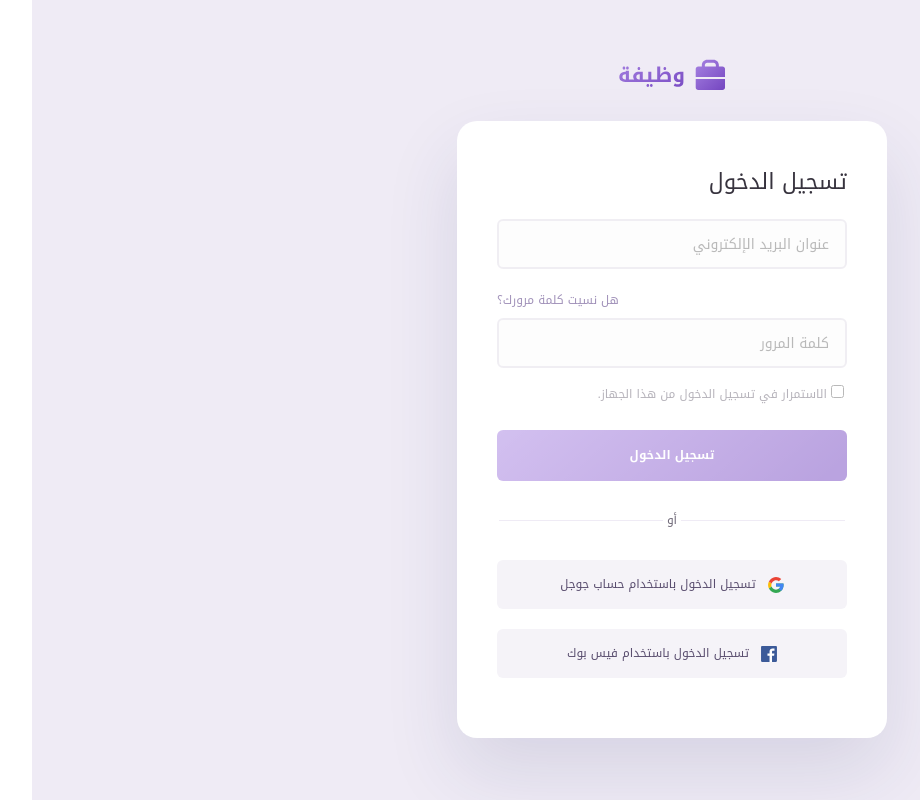
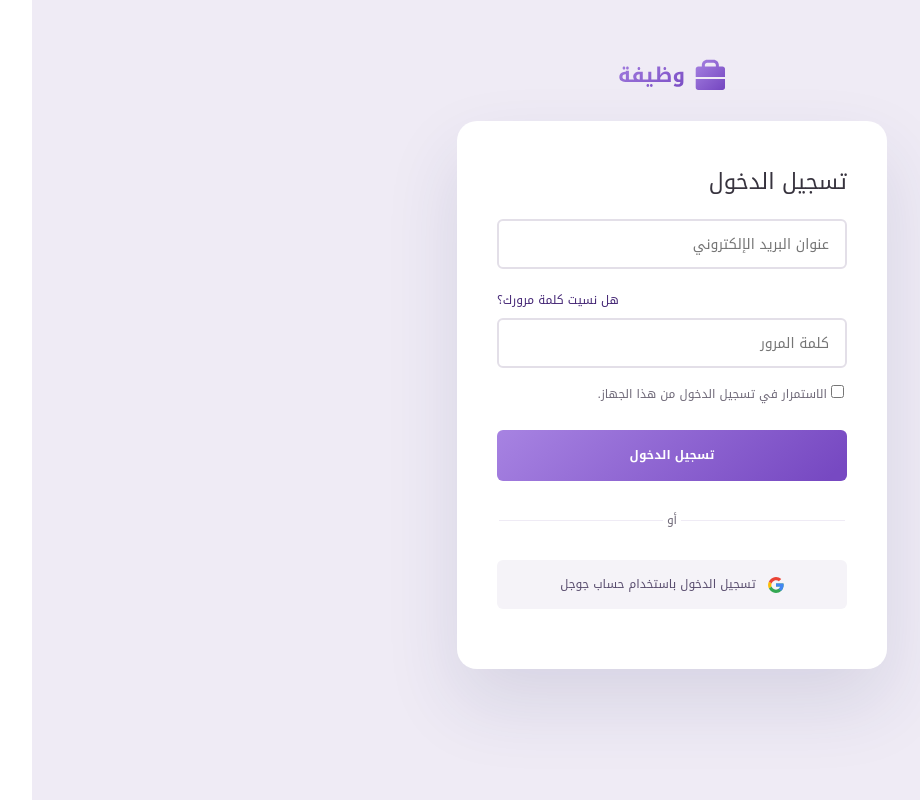
Before and after one commit to Bedoon-Jobs-Team/bedoon-jobs, a React (Create React App) app: page /login in a window 1280 px wide. Shown: the whole page, without its empty margins (21-941 px from the left). Built offline with nearby package versions, Linux system fonts and the light colour scheme; no server answers; a web font is replaced by a local one.

Commit message:
added signing in with email and password

```diff
--- a/src/firebase/authentication.ts
+++ b/src/firebase/authentication.ts
@@ -1,4 +1,8 @@
 import firebase from "./firebase";
+
+export async function signInWithEmail(email: string, password: string) {
+  return firebase.auth().signInWithEmailAndPassword(email, password);
+}
 
 export async function signInWithGoogle() {
   const provider = new firebase.auth.GoogleAuthProvider();
--- a/src/firebase/firebase.ts
+++ b/src/firebase/firebase.ts
@@ -17,4 +17,6 @@ const config = {
 firebase.initializeApp(config);
 firebase.analytics();
 
+firebase.auth().languageCode = "ar";
+
 export default firebase;
--- a/src/pages/LoginPage.tsx
+++ b/src/pages/LoginPage.tsx
@@ -2,11 +2,11 @@ import React, { FunctionComponent } from "react";
 import styled from "styled-components";
 import { ReactComponent as Logo } from "../assets/icons/Logo.svg";
 import { ReactComponent as GoogleIcon } from "../assets/icons/GoogleIcon.svg";
-import { ReactComponent as FacebookIcon } from "../assets/icons/FacebookIcon.svg";
+// import { ReactComponent as FacebookIcon } from "../assets/icons/FacebookIcon.svg";
 import { ErrorMessage, Field, Form, Formik } from "formik";
 import * as Yup from "yup";
 import Link from "../utils/UnstyledLink";
-import { signInWithGoogle } from "../firebase/authentication";
+import { signInWithEmail, signInWithGoogle } from "../firebase/authentication";
 import { useHistory } from "react-router-dom";
 import { devices } from "../constants";
 
@@ -26,9 +26,16 @@ const LoginPage: FunctionComponent = () => {
     password: Yup.string().min(6, InvalidPasswordMessage).required(RequiredMessage),
   });
 
-  const onSubmit = (values: { email: string; password: string }) => {
-    console.log(values);
-  };
+  async function onSubmit(values: { email: string; password: string }) {
+    try {
+      const result = await signInWithEmail(values.email, values.password);
+      if (result.user) {
+        history.push("/");
+      }
+    } catch (err) {
+      alert("email or password is incorrect");
+    }
+  }
 
   async function onGoogleLogin() {
     const result = await signInWithGoogle();
@@ -46,9 +53,9 @@ const LoginPage: FunctionComponent = () => {
         <Title>تسجيل الدخول</Title>
         <Formik initialValues={initialValues} validationSchema={validationSchema} onSubmit={onSubmit}>
           <Form>
-            <FieldsContainer style={{ pointerEvents: "none", opacity: "0.5" }}>
+            <FieldsContainer>
               <FieldContainer>
-                <Field as={StyledField} id="email" name="email" placeholder={emailPlaceholder} disabled />
+                <Field as={StyledField} id="email" name="email" placeholder={emailPlaceholder} />
                 <ErrorMessage name="email" render={(msg) => <StyledErrorMessage>{msg}</StyledErrorMessage>} />
               </FieldContainer>
 
@@ -64,7 +71,6 @@ const LoginPage: FunctionComponent = () => {
                   name="password"
                   type="password"
                   placeholder={passwordPlaceholder}
-                  disabled
                 />
                 <ErrorMessage name="password" render={(msg) => <StyledErrorMessage>{msg}</StyledErrorMessage>} />
               </PasswordFieldContainer>
@@ -88,10 +94,6 @@ const LoginPage: FunctionComponent = () => {
         <SocialButton onClick={() => onGoogleLogin()}>
           <StyledGoogleIcon />
           تسجيل الدخول باستخدام حساب جوجل
-        </SocialButton>
-        <SocialButton>
-          <StyledFacebookIcon />
-          تسجيل الدخول باستخدام فيس بوك
         </SocialButton>
       </FormContainer>
     </PageContainer>
@@ -265,8 +267,8 @@ const StyledGoogleIcon = styled(GoogleIcon)`
   margin-left: 12px;
 `;
 
-const StyledFacebookIcon = styled(FacebookIcon)`
-  margin-left: 12px;
-`;
+// const StyledFacebookIcon = styled(FacebookIcon)`
+//   margin-left: 12px;
+// `;
 
 export default LoginPage;
```
